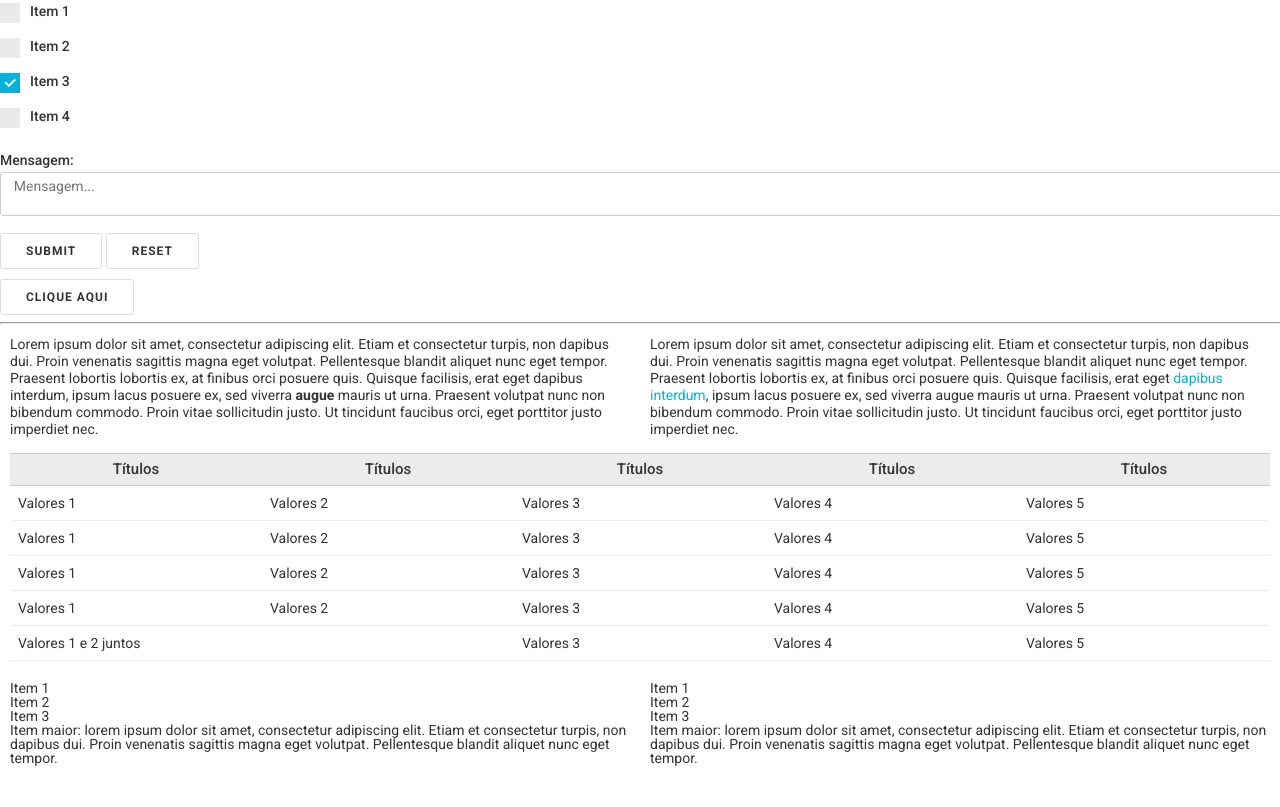
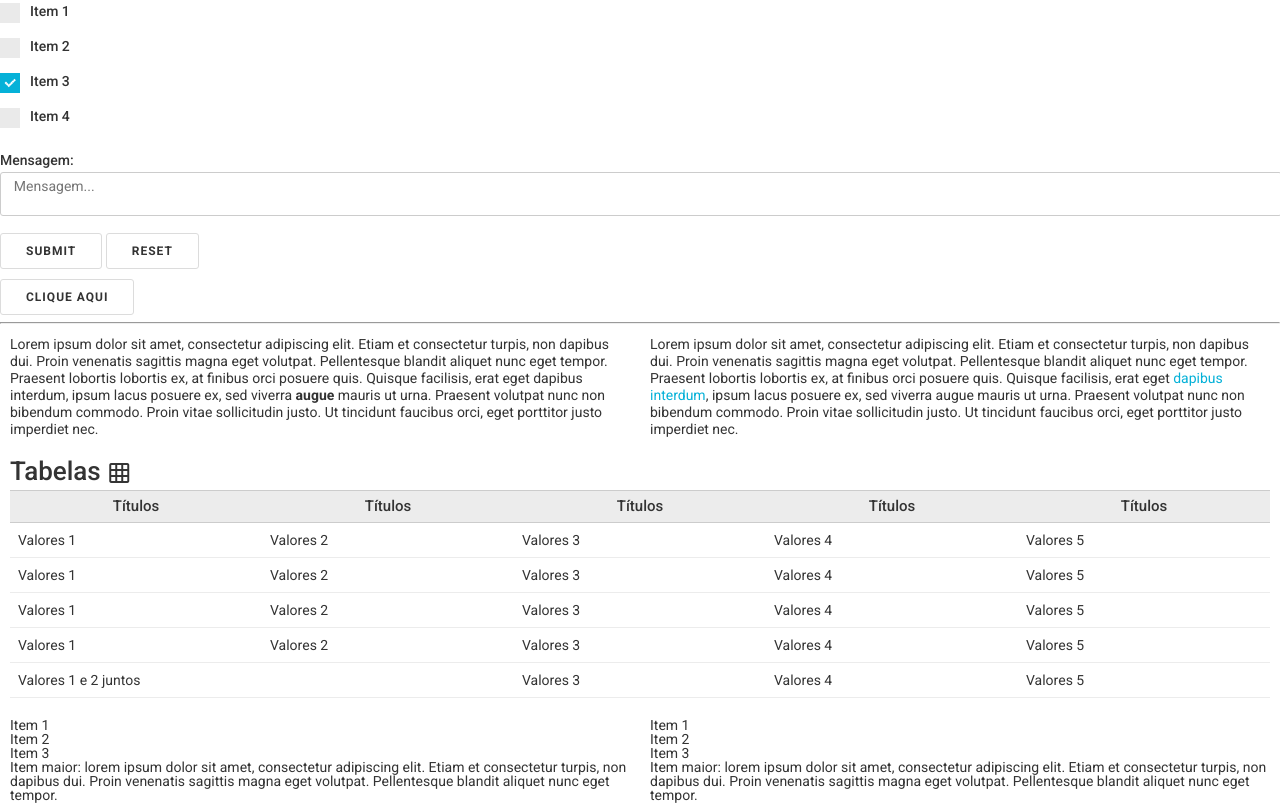
Before and after one commit to pamelasantoss/framework-css, a website: page index.html in a window 1280 px wide. Shown: the part 537-1344 px from the top of the page. Before the commit the page ends 1307 px from the top, so only its background shows below. Drawn offline with Linux system fonts and the light colour scheme.

Commit message:
Adicionando ícone

```diff
--- a/index.html
+++ b/index.html
@@ -2,6 +2,10 @@
 <html>
 <head>
 	<title>Sistema de Grids CSS</title>
+
+	<!-- Ícones -->
+	<link href="https://fonts.googleapis.com/icon?family=Material+Icons" rel="stylesheet" />
+
 	<link href="css/style.min.css" rel="stylesheet" type="text/css" />
 </head>
 <body>
@@ -87,6 +91,7 @@
 	</div>
 
 	<div class="grid-12">
+		<h2>Tabelas <i class="material-icons">grid_on</i></h2>
 		<table>
 			<tr>
 				<th>Títulos</th>
--- a/src/scss/_fonts.scss
+++ b/src/scss/_fonts.scss
@@ -51,3 +51,7 @@ a {
 		text-decoration: underline;
 	}
 }
+
+.material-icons {
+	vertical-align: middle;
+}
```
Also changed, not shown: css/style.css, css/style.min.css.
